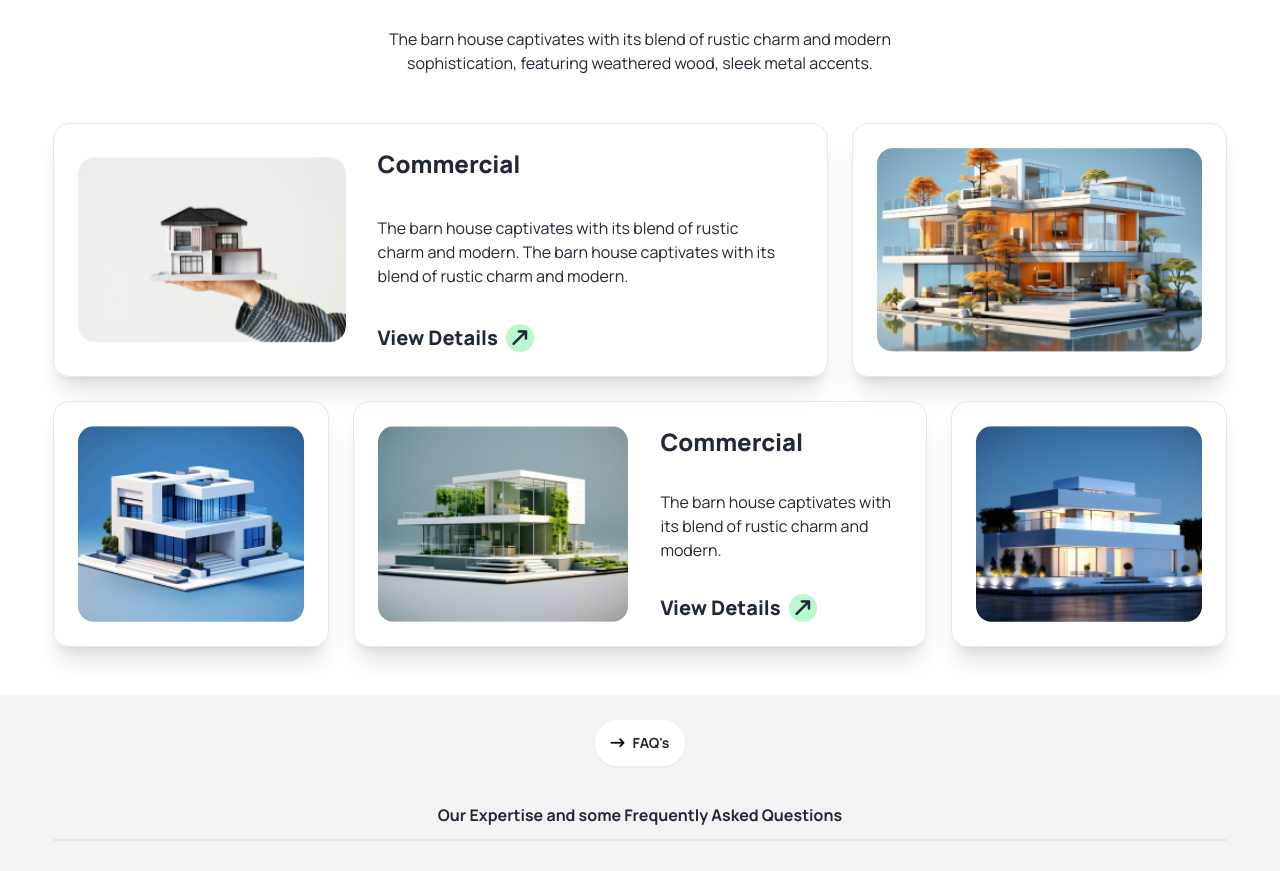
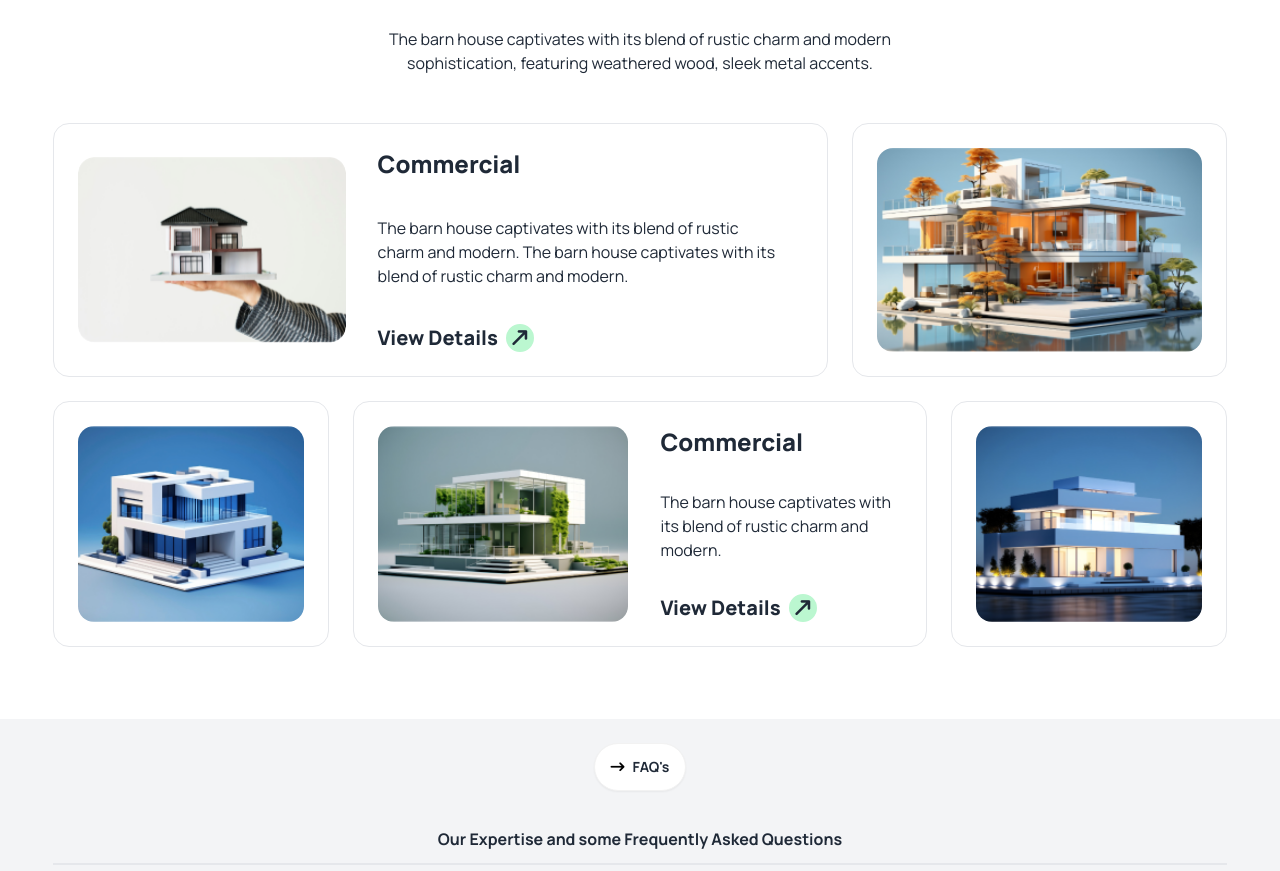
Before and after one commit to JakiaSultanaJenny/architect-portfolio-using-tailwind, a plain HTML site: page index.html in a window 1280 px wide. Shown: the part 2358-3229 px from the top of the page. Drawn offline with nearby package versions, Linux system fonts and the light colour scheme.

Commit message:
removed the box shadow from card

```diff
--- a/index.html
+++ b/index.html
@@ -205,7 +205,8 @@
         </section>
 
         <!-- Our Latest Portfolio section -->
-        <section class="mt-12 w-11/12 mx-auto">
+        <section class="mt-12 lg:bg-white bg-gray-100 pb-6">
+            <div class=" w-11/12 mx-auto">
                 <div class="text-center space-y-6">
                     <div class="flex justify-center items-center">
                         <button class="btn bg-green-100 rounded-3xl font-bold flex">
@@ -220,7 +221,7 @@
                 </div>
                 <div class="mt-6 grid lg:grid-cols-3 grid-cols-1 lg:gap-6">
                     <!-- grid 1 -->
-                <div class="col-span-2 border rounded-2xl p-6 shadow-xl">
+                    <div class="col-span-2 border bg-white rounded-2xl p-6">
                         <!-- card -->
                         <div class="lg:flex justify-center items-center ">
                             <div class="lg:w-2/5 w-full">
@@ -245,22 +246,22 @@
                             </div>
                         </div>
                     </div>
-                <div class="p-6 border rounded-2xl w-full shadow-xl lg:mt-0 mt-6">
+                    <div class="p-6 border rounded-2xl bg-white w-full lg:mt-0 mt-6">
                         <!-- img -->
                         <img src="assets/img2.png" alt="" class="w-full lg:h-full h-[240px] object-cover rounded-2xl">
                     </div>
 
                 </div>
-            <div class="mt-6 lg:hidden p-6 border rounded-2xl shadow-xl">
+                <div class="mt-6 lg:hidden p-6 border bg-white rounded-2xl">
                     <img src="assets/img5.png" alt="" class="w-[100%] h-[240px] object-cover rounded-2xl">
                 </div>
                 <div class="mt-6 grid lg:grid-cols-4 grid-cols-1 lg:gap-6">
                     <!-- grid 2 -->
-                <div class="border lg:block hidden rounded-2xl p-6 shadow-xl lg:mt-0 mt-6">
+                    <div class="border lg:block bg-white hidden rounded-2xl p-6 lg:mt-0 mt-6">
                         <!-- img -->
                         <img src="assets/img3.png" alt="" class="w-[100%] lg:h-full h-[240px] object-cover rounded-2xl">
                     </div>
-                <div class="border rounded-2xl col-span-2 p-6 shadow-xl lg:mt-0 mt-6">
+                    <div class="border rounded-2xl bg-white col-span-2 p-6 lg:mt-0 mt-6">
                         <!-- card -->
                         <div class="lg:flex bg-base-100 ">
                             <div class="w-full">
@@ -287,20 +288,21 @@
                     </div>
 
 
-                <div class="border lg:block hidden rounded-2xl p-6 shadow-xl lg:mt-0 mt-6">
+                    <div class="border bg-white lg:block  hidden rounded-2xl p-6 lg:mt-0 mt-6">
                         <!-- img -->
                         <img src="assets/img5.png" alt="" class="w-[100%] lg:h-full h-[240px] object-cover rounded-2xl">
                     </div>
                 </div>
-            <div class="border lg:hidden block rounded-2xl p-6 shadow-xl lg:mt-0 mt-6">
+                <div class="border bg-white lg:hidden block rounded-2xl p-6 lg:mt-0 mt-6">
                     <!-- img -->
                     <img src="assets/img3.png" alt="" class="w-[100%] lg:h-full h-[240px] object-cover rounded-2xl">
                 </div>
-            <div class="border lg:hidden block rounded-2xl p-6 shadow-xl lg:mt-0 mt-6">
+                <div class="border bg-white lg:hidden block rounded-2xl p-6 lg:mt-0 mt-6">
                     <!-- img -->
                     <img src="assets/img5.png" alt="" class="w-[100%] lg:h-full h-[240px] object-cover rounded-2xl">
                 </div>
 
+            </div>
         </section>
         <!-- additional section -->
         <section class=" mt-12 bg-gray-100">
```
Lines whose indentation alone changed are shown as unchanged.
